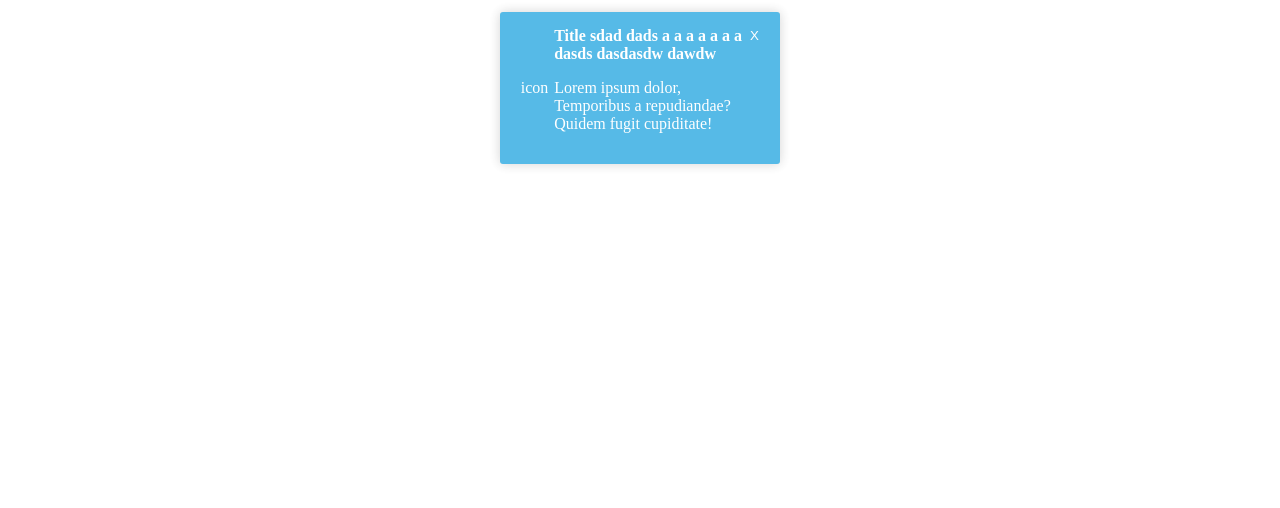
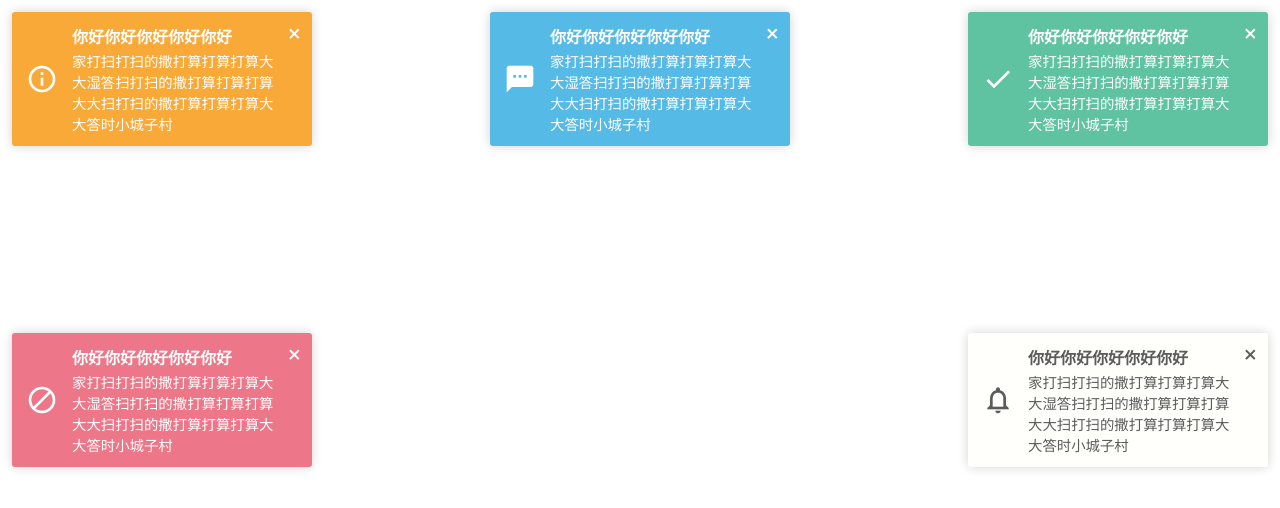
Before and after one commit to xrr2016/tata, a plain HTML site: page index.html in a window 1280 px wide. Drawn offline with Linux system fonts and the light colour scheme.

Commit message:
:art: add icons

```diff
--- a/index.html
+++ b/index.html
@@ -7,6 +7,7 @@
   <meta http-equiv="X-UA-Compatible" content="ie=edge">
   <title>TaTa</title>
   <link rel="stylesheet" href="./src/hiter.css">
+  <link href="https://fonts.googleapis.com/icon?family=Material+Icons" rel="stylesheet">
   <style>
     * {
       box-sizing: border-box;
@@ -22,55 +23,47 @@
 
 <body>
   <div class="hinter top-mid info">
-    <span class="hinter-icon">icon</span>
+    <i class="hinter-icon material-icons">textsms</i>
     <div class="hinter-body">
-      <h4 class="hinter-title">Title sdad dads a a a a a a a  dasds dasdasdw dawdw </h4>
-      <p class="hinter-text">Lorem ipsum dolor, Temporibus a repudiandae? Quidem fugit cupiditate!</p>
+      <h4 class="hinter-title">你好你好你好你好你好</h4>
+      <p class="hinter-text">家打扫打扫的撒打算打算打算大大湿答扫打扫的撒打算打算打算大大扫打扫的撒打算打算打算大大答时小城子村</p>
     </div>
-    <button class="hinter-close" role="button">X</button>
+    <button class="hinter-close material-icons">clear</button>
   </div>
-  <!-- <div class="hinter top-left warn">
-    <span class="hinter-icon"></span>
-    <h4 class="hinter-title">Title</h4>
-    <p class="hinter-body">Lorem ipsum dolor, Temporibus a repudiandae? Quidem fugit cupiditate!</p>
-    <button class="hinter-close">X</button>
+  <div class="hinter top-left warn">
+    <i class="hinter-icon material-icons">info_outline</i>
+    <div class="hinter-body">
+      <h4 class="hinter-title">你好你好你好你好你好</h4>
+      <p class="hinter-text">家打扫打扫的撒打算打算打算大大湿答扫打扫的撒打算打算打算大大扫打扫的撒打算打算打算大大答时小城子村</p>
+    </div>
+    <button class="hinter-close material-icons">clear</button>
   </div>
-  <div class="hinter top-mid log">
-    <span class="hinter-icon">icon</span>
-    <h4 class="hinter-title">Title aaaa aaaaa ccdd dcd cdc dcd</h4>
-    <p class="hinter-body">Lorem ipsum dolor, Temporibus, repudiandae? Quidem fugit cupiditate!</p>
-    <button class="hinter-close">X</button>
+  <div class="hinter top-right success">
+    <i class="hinter-icon material-icons">check</i>
+    <div class="hinter-body">
+      <h4 class="hinter-title">你好你好你好你好你好</h4>
+      <p class="hinter-text">家打扫打扫的撒打算打算打算大大湿答扫打扫的撒打算打算打算大大扫打扫的撒打算打算打算大大答时小城子村</p>
+    </div>
+    <button class="hinter-close material-icons">clear</button>
+
   </div>
-  <div class="hinter bottom-right info">
-    <span class="hinter-icon"></span>
-    <h4 class="hinter-title">Title</h4>
-    <p class="hinter-body">Lorem ipsum dolor, Temporibus, repudiandae? Quidem fugit cupiditate!</p>
-    <button class="hinter-close">X</button>
+  <div class="hinter mid-right log">
+    <i class="hinter-icon material-icons">notifications_none</i>
+    <div class="hinter-body">
+      <h4 class="hinter-title">你好你好你好你好你好</h4>
+      <p class="hinter-text">家打扫打扫的撒打算打算打算大大湿答扫打扫的撒打算打算打算大大扫打扫的撒打算打算打算大大答时小城子村</p>
+    </div>
+    <button class="hinter-close material-icons">clear</button>
   </div>
-  <div class="hinter bottom-left warn">
-    <span class="hinter-icon"></span>
-    <h4 class="hinter-title">Title</h4>
-    <p class="hinter-body">Lorem ipsum dolor, Temporibus, repudiandae? Quidem fugit cupiditate!</p>
-    <button class="hinter-close">X</button>
+  <div class="hinter mid-left error">
+    <i class="hinter-icon material-icons">block</i>
+    <div class="hinter-body">
+      <h4 class="hinter-title">你好你好你好你好你好</h4>
+      <p class="hinter-text">家打扫打扫的撒打算打算打算大大湿答扫打扫的撒打算打算打算大大扫打扫的撒打算打算打算大大答时小城子村</p>
+    </div>
+    <button class="hinter-close material-icons">clear</button>
   </div>
-  <div class="hinter bottom-mid error">
-    <span class="hinter-icon"></span>
-    <h4 class="hinter-title">Title</h4>
-    <p class="hinter-body">Lorem ipsum dolor, Temporibus, repudiandae? Quidem fugit cupiditate!</p>
-    <button class="hinter-close">X</button>
-  </div>
-  <div class="hinter mid-right success">
-    <span class="hinter-icon"></span>
-    <h4 class="hinter-title">Title</h4>
-    <p class="hinter-body">Lorem ipsum dolor, Temporibus, repudiandae? Quidem fugit cupiditate!</p>
-    <button class="hinter-close">X</button>
-  </div>
-  <div class="hinter mid-left success">
-    <span class="hinter-icon">icon</span>
-    <h4 class="hinter-title">Title</h4>
-    <p class="hinter-body">Lorem ipsum dolor, Temporibus, repudiandae? Quidem fugit cupiditate!</p>
-    <button class="hinter-close">X</button>
-  </div> -->
+
   <script src="./src/hinter.js"></script>
 </body>
 
--- a/src/hinter.js
+++ b/src/hinter.js
@@ -14,6 +14,9 @@
   success () {
     console.log('hinter success')
   },
+  close () {
+
+  },
   clear () {
     console.log('hinter clear')
   }
--- a/src/hiter.css
+++ b/src/hiter.css
@@ -3,11 +3,11 @@
   display: flex;
   justify-content: space-around;
   align-items: center;
-  width: 280px;
+  width: 300px;
   opacity: 0.8;
   border-radius: 3px;
   pointer-events: auto;
-  padding: 15px;
+  padding: 12px 14px;
   color: #ffffff;
   z-index: 9999;
   box-shadow: 0 0 12px rgba(0, 0, 0, 0.22);
@@ -19,32 +19,30 @@
   box-sizing: border-box;
 }
 .hinter .hinter-icon {
-  display: block;
-  flex: 1;
-  height: 100%;
-  display: flex;
-  align-items: center;
-  justify-content: center;
+  font-size: 2em;
+  color: inherit;
 }
 .hinter .hinter-body {
   margin: 0;
-  flex: 5;
-  padding-right: 15px;
+  padding: 0 14px;
 }
 .hinter .hinter-title {
-  margin: 0 0 12px 0;
+  margin: 0 0 2px 0;
+  font-size: 1rem;
 }
-/* .hinter .hinter-text {
-
-} */
+.hinter .hinter-text {
+  margin: 0;
+  font-size: .9rem;
+}
 .hinter .hinter-close {
-  display: block;
   position: absolute;
-  top: 15px;
-  right: 15px;
+  top: 14px;
+  right: 10px;
   border: none;
   margin: 0;
-  /* font-weight: bold; */
+  padding: 0;
+  font-size: 1rem;
+  font-weight: bold;
   color: inherit;
   cursor: pointer;
   outline: none;
@@ -53,7 +51,6 @@
 .hinter .hinter-close:hover {
   opacity: 0.4;
 }
-
 .hinter.top-right {
   top: 12px;
   right: 12px;
```
